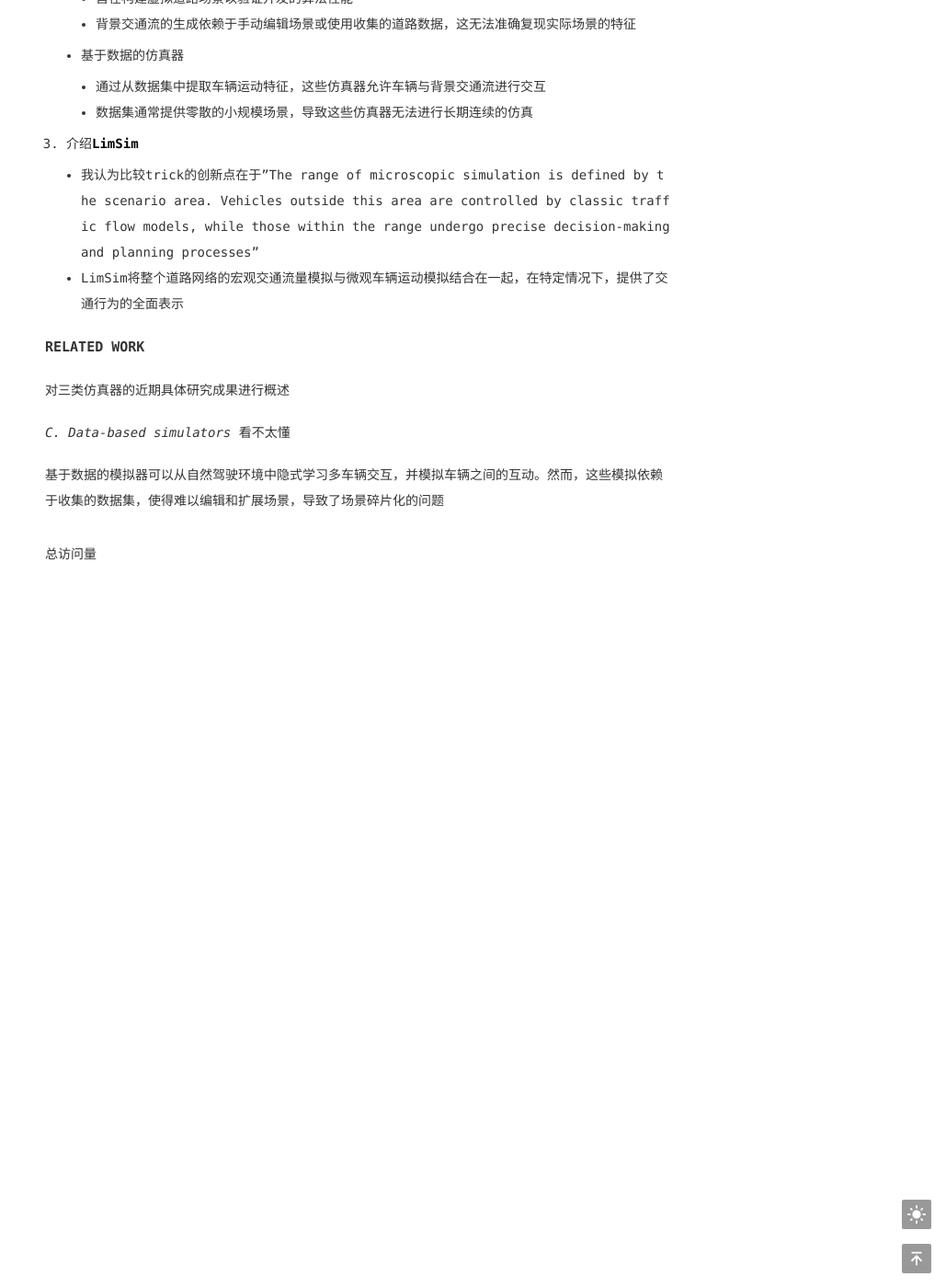
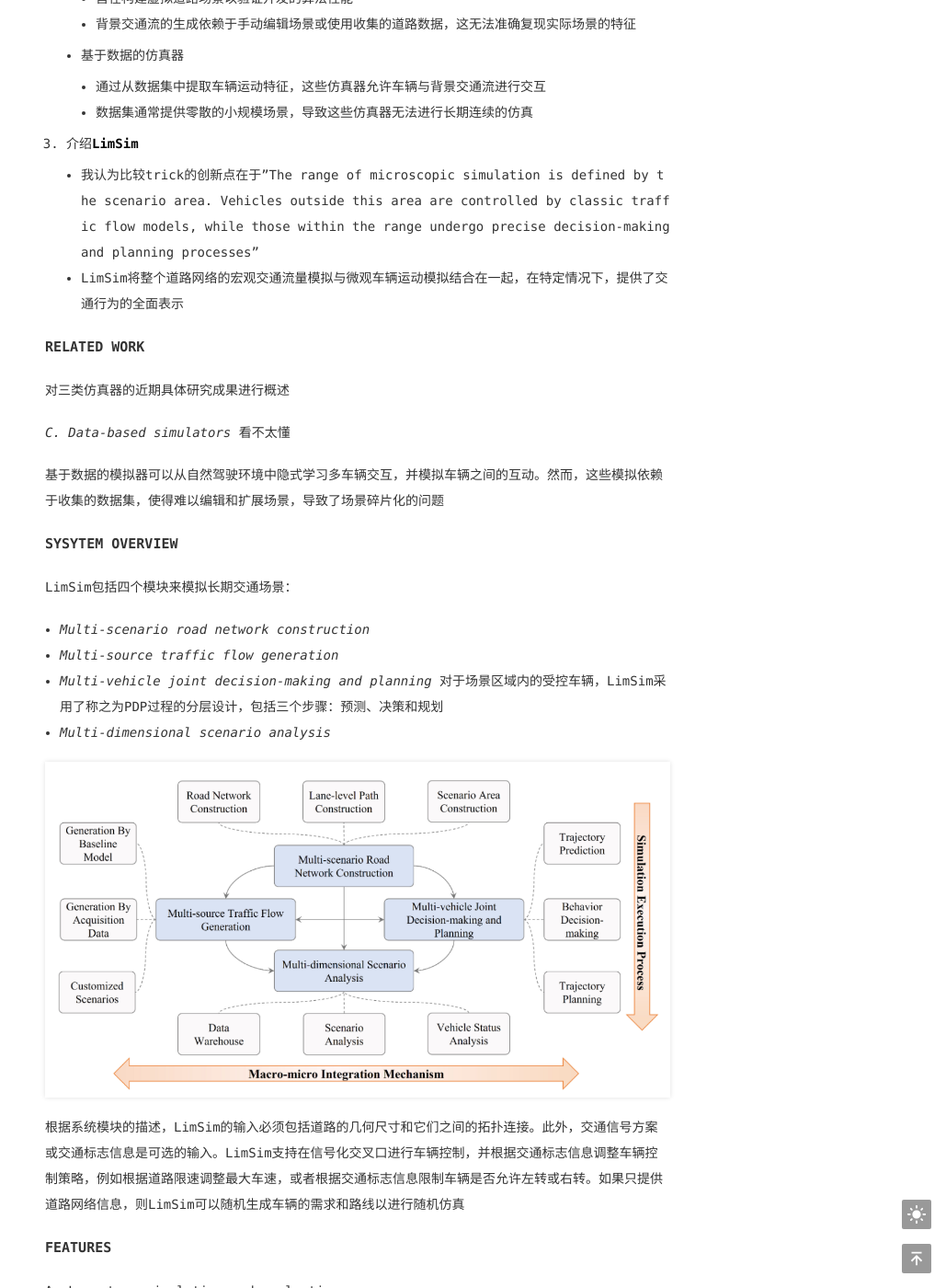
Before and after one commit to Yangzy0723/Yangzy0723.github.io, a Jekyll site: the page built from _posts/2024-03-05-《LimSim: A Long-term Interactive Multi-scenario Traffic Simulator》.md, in a window 1280 px wide and 1400 px high, scrolled down 656 px. Shown: the whole window at 92% size, without its empty margins (251-1280 px from the left). Built offline with Jekyll 4.4.1, drawn with Linux system fonts in a browser that asks for light colours; comment, search, counter and statistics services are not loaded; some of the changed text lies outside the part shown.

Commit message:
finish read a essay

```diff
--- a/_posts/2024-03-05-《LimSim: A Long-term Interactive Multi-scenario Traffic Simulator》.md
+++ b/_posts/2024-03-05-《LimSim: A Long-term Interactive Multi-scenario Traffic Simulator》.md
@@ -34,3 +34,32 @@ categories: [论文阅读]
 *C. Data-based simulators* 看不太懂
 
 基于数据的模拟器可以从自然驾驶环境中隐式学习多车辆交互，并模拟车辆之间的互动。然而，这些模拟依赖于收集的数据集，使得难以编辑和扩展场景，导致了场景碎片化的问题
+
+### SYSYTEM OVERVIEW
+LimSim包括四个模块来模拟长期交通场景：
+- *Multi-scenario road network construction*
+- *Multi-source traffic flow generation*
+- *Multi-vehicle joint decision-making and planning* 对于场景区域内的受控车辆，LimSim采用了称之为PDP过程的分层设计，包括三个步骤：预测、决策和规划
+- *Multi-dimensional scenario analysis*
+
+![Four Module](four_module.png)
+
+根据系统模块的描述，LimSim的输入必须包括道路的几何尺寸和它们之间的拓扑连接。此外，交通信号方案或交通标志信息是可选的输入。LimSim支持在信号化交叉口进行车辆控制，并根据交通标志信息调整车辆控制策略，例如根据道路限速调整最大车速，或者根据交通标志信息限制车辆是否允许左转或右转。如果只提供道路网络信息，则LimSim可以随机生成车辆的需求和路线以进行随机仿真
+
+### FEATURES
+A. Long-term simulation and evaluation
+1. 采用“碰撞时间”（TTC）作为衡量冲突严重程度的指标，TTC定义为“如果两辆车以当前速度并在同一路径上继续行驶，它们相撞所需的时间”。相对短TTC的片段，都发生在更为关键的场景中，即更有代表性、更具威胁的场景
+
+B. Multi-vehicle motion control
+
+2. PDP过程：
+    - 使用蒙特卡洛树搜索（MCTS）进行多车辆的联合决策已被证明可以实现车辆之间的社交互动，并生成具有多样性的交通流。然而，当模拟繁忙的十字路口或拥挤的高速公路时，场景区域内大量车辆使搜索树呈指数增长。这导致计算效率和决策算法的成功率急剧下降。实际上，要求每辆车都关注其他车辆的每一个动作既不高效也不现实。在LimSim中，我们采用基于组的MCTS决策算法，针对多辆车辆，将全局车辆互动问题划分为一组子问题。
+    - 具有并行架构的规划算法很适合作为上述决策的下游过程。规划器首先尝试根据每辆车的决策结果生成平滑连续的路径。它还检查路径是否满足车辆的运动学约束，包括转弯半径、速度/加速度限制等。如果上述尝试失败，车辆无法遵循其决策，规划器会切换到更大的目标状态空间以生成有效的轨迹，例如中止变道或紧急制动
+
+![PDP过程](PDP.png)
+
+C. Interactive scenario reconstruction
+
+1. 目前的方法：场景回放和场景生成
+    - 场景回放：在场景回放方法中，仿真系统为自车提供决策制定和规划方法，而场景中的其他车辆则按照记录的方式行驶。虽然易于实现，但通过这种方法控制的自车无法与其他车辆互动，仅能在极少数场景中测试其响应能力
+    - 场景生成：对于场景生成方法，设计的模型被应用于计划从某一时刻到结束时的所有车辆的轨迹。虽然可以实现自车与其他车辆之间的互动，但由于模型的真实性不足，后续车辆的移动可能会完全偏离真实场景
```
Also changed, not shown: pages/links.md (+1 -1 lines), posts/2024/03/05/PDP.png (added), posts/2024/03/05/four_module.png (added).
